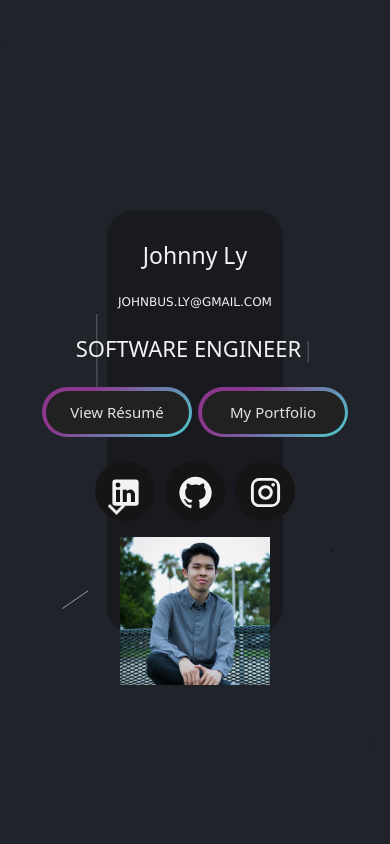
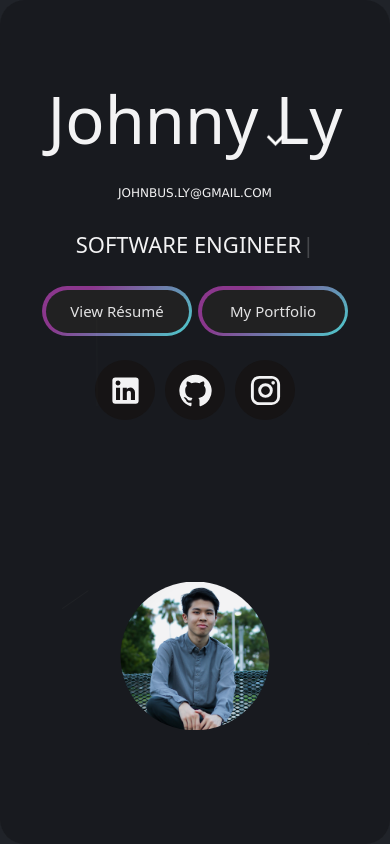
Before and after one commit to LyJohnny/react-personalwebsite, a React (Create React App) app: page / in a window 390 px wide. Shown: the top 844 px of the page. Built offline with nearby package versions, Linux system fonts and the light colour scheme.

Commit message:
initial changes for responsive home page

```diff
--- a/src/components/Home.jsx
+++ b/src/components/Home.jsx
@@ -1,10 +1,9 @@
 import { GitHub, LinkedIn, Instagram } from "@mui/icons-material";
 // import ArrowDownwardIcon from '@mui/icons-material/ArrowDownward';
 import KeyboardArrowDownIcon from "@mui/icons-material/KeyboardArrowDown";
-import React, { useRef } from "react";
+import React from "react";
 import "./styles/Home.scss";
 import portrait from "./assets/portrait1.png";
-import resume from "./assets/Johnny_Ly_Résumé_.pdf";
 import ParticleBackground from "./ParticleBackground";
 import Container from "react-bootstrap/Container";
 import Row from "react-bootstrap/Row";
@@ -64,16 +63,7 @@ const Home = ({ aboutRef, portfolioRef }) => {
                 </div>
 
                 <div className="buttonHome">
-                  {/* Buttons */}
                   <div className="d-flex text-center ms-0 justify-content-center mt-4">
-                    {/* <button
-                      type="button"
-                      className="name noselect"
-                      id="resume-button"
-
-                      // data-bs-toggle="modal"
-                      // data-bs-target="#bd-example-modal-lg"
-                    /> */}
                     <ResumeModal />
                     <button
                       type="button"
@@ -99,6 +89,7 @@ const Home = ({ aboutRef, portfolioRef }) => {
                         <a
                           href="https://www.linkedin.com/in/johnny-ly-/"
                           target="_blank"
+                          rel="noreferrer"
                         >
                           <li id="linkedin">
                             {" "}
@@ -118,7 +109,7 @@ const Home = ({ aboutRef, portfolioRef }) => {
                           </Tooltip>
                         }
                       >
-                        <a href="https://github.com/LyJohnny" target="_blank">
+                        <a href="https://github.com/LyJohnny" target="_blank"  rel="noreferrer">
                           <li id="github">
                             <GitHub
                               fontSize="large"
@@ -139,6 +130,8 @@ const Home = ({ aboutRef, portfolioRef }) => {
                         <a
                           href="https://www.instagram.com/johnster.shoots/"
                           target="_blank"
+                          rel="noreferrer"
+
                         >
                           <li id="instagram">
                             {" "}
@@ -163,7 +156,9 @@ const Home = ({ aboutRef, portfolioRef }) => {
             </Row>
           </Container>
         </div>
-        {/* Nav Arrow  */}
+
+      </div>
+       {/* Nav Arrow  */}
         <div
           className={`${"hiddenArrow"} ${visibleElement ? "arrowDown" : ""}`}
           ref={myRef}
@@ -174,7 +169,6 @@ const Home = ({ aboutRef, portfolioRef }) => {
             onClick={navScroll}
           />
         </div>
-      </div>
     </div>
   );
 };
--- a/src/components/styles/Home.scss
+++ b/src/components/styles/Home.scss
@@ -1,8 +1,7 @@
-@import "~bootstrap/scss/bootstrap";
 .home {
 
-    width: 100%;
-    height: 100vh;
+    min-width: 100%;
+    min-height: 100vh;
     background-color: #f8efef;
     position: relative;
     z-index: 1;
@@ -12,11 +11,7 @@
 
 
 
-    .home__content {
-        margin-left: 3.445rem;
 
-
-    }
 
 	.hiddenHome{
 		opacity: 0;
@@ -26,8 +21,8 @@
 
 	.home__container {
         display:flex;
-        height: 50%;
-		width: 45%;
+        min-height: 50%;
+		min-width: 50%;
         align-items: center;
         justify-content: center;
         position: relative;
@@ -80,7 +75,8 @@
 
 
 .home__img {
-	width: 312px;
+	min-width: 312px;
+	min-height: 312px;
 	display:flex;
 	justify-content: center;
 	align-items: center;
@@ -91,61 +87,15 @@
 }
 
 .infoCol{
-	padding-left: 20px;
-	padding-right: 20px;
+	padding: 2em;
+
 }
 .portraitCol{
-	padding-left: 20px;
-	padding-right: 20px;
+	padding: 2em;
+
 
 }
 
-// Media Query for when decreasing screen size to tablet level (wider width)
-@media (max-width: 1200px) {
-    .text{
-        line-height: 30px;
-        white-space: nowrap;
-    }
-
-    p {
-        font-size: 14px;
-    }
-
-    h1{
-        font-size: 30px;
-    }
-}
-
-
-
-// Media query for when our width is about smartphone level so we have the portrait icon move to above the text
-@media (max-width: 600px) {
-
-    .home__content{
-        margin-left: 0;
-    }
-    .home__container{
-        text-align: center;
-        flex-direction: column-reverse;
-        justify-content: center;
-    }
-
-    .home__img img {
-        width: 150px;
-    }
-
-    .text{
-        h1{
-            font-size: 23px;
-        }
-
-        p{
-            font-size: 11px;
-        }
-    }
-
-
-}
 
 // ------------------------------Scroll arrow icon-----------------------------------------------
 
@@ -156,12 +106,11 @@
 }
 .arrowDown{
 
-	display: flex;
-	position: relative;
-	right: 44.5%;
-	top: 80%;
-	align-items: center;
-	justify-content: center;
+	position:absolute;
+	right: 25%;
+	top: 15%;
+	// align-items: center;
+	// justify-content: center;
 	cursor: pointer;
 	opacity: 1;
 
@@ -377,3 +326,100 @@ ul#social-icons {
 		}
 	}
 }
+
+
+
+
+// Media Query for when decreasing screen size to tablet level (wider width)
+@media (max-width: 768px) {
+    .text{
+        line-height: 30px;
+        white-space: nowrap;
+    }
+
+    p {
+        font-size: 14px;
+    }
+
+    h1{
+        font-size: 30px;
+    }
+
+	.home__container{
+		display: flex;
+		min-height: 50%;
+		min-width: 50%;
+        text-align: center;
+        flex-direction: column-reverse;
+        justify-content: center;
+    }
+	.home__img img {
+        max-width: 212px;
+		max-height: 212px;
+		display:flex;
+		justify-content: center;
+		align-items: center;
+		position: relative;
+
+
+		clip-path: circle(50% at 50% 50%); // to make your portrait.png file cropped to circle
+    }
+	.infoCol{
+		padding: 1em;
+
+	}
+	.portraitCol{
+		padding: 1em;
+
+
+	}
+}
+
+
+
+// Media query for when our width is about smartphone level so we have the portrait icon move to above the text
+@media (max-width: 480px) {
+
+
+    .home__container{
+		display: flex;
+		min-height: 50%;
+		min-width: 50%;
+        text-align: center;
+        flex-direction: column-reverse;
+        justify-content: center;
+    }
+
+    .home__img img {
+        max-width: 150px;
+		max-height: 150px;
+		display:flex;
+		justify-content: center;
+		align-items: center;
+		position: relative;
+
+
+		clip-path: circle(50% at 50% 50%); // to make your portrait.png file cropped to circle
+    }
+
+    .text{
+        h1{
+            font-size: 23px;
+        }
+
+        p{
+            font-size: 11px;
+        }
+    }
+	.infoCol{
+		padding: 0.5em;
+
+	}
+	.portraitCol{
+		padding: 0.5em;
+
+
+	}
+
+
+}
```
